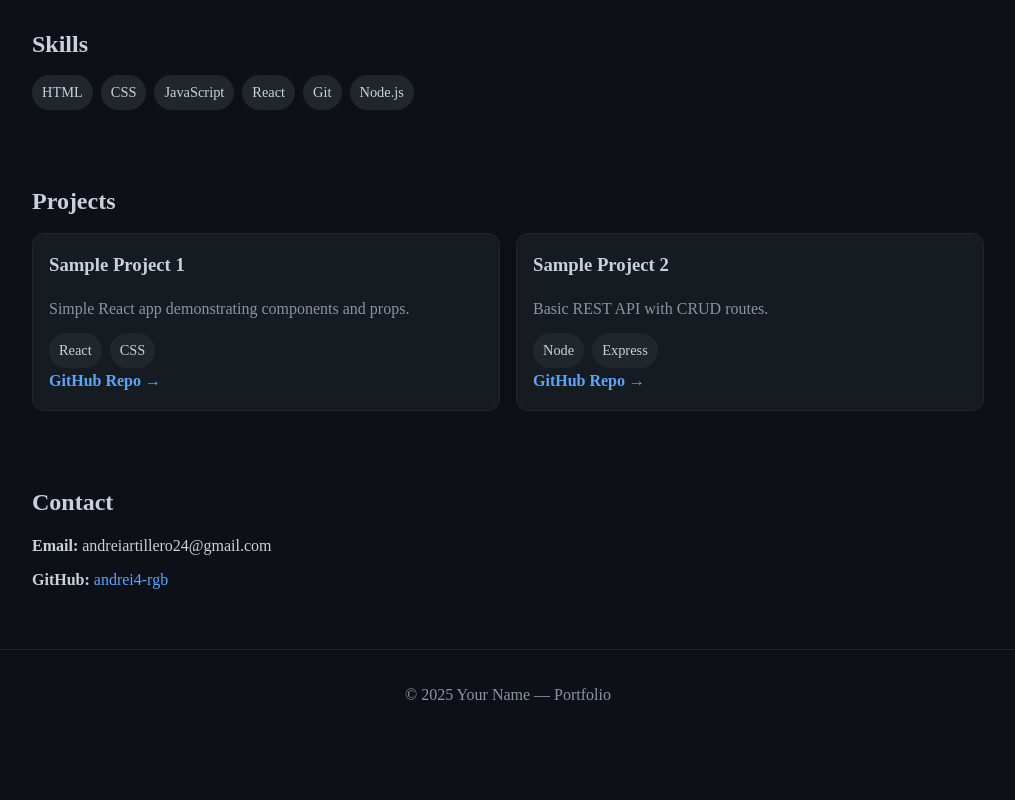
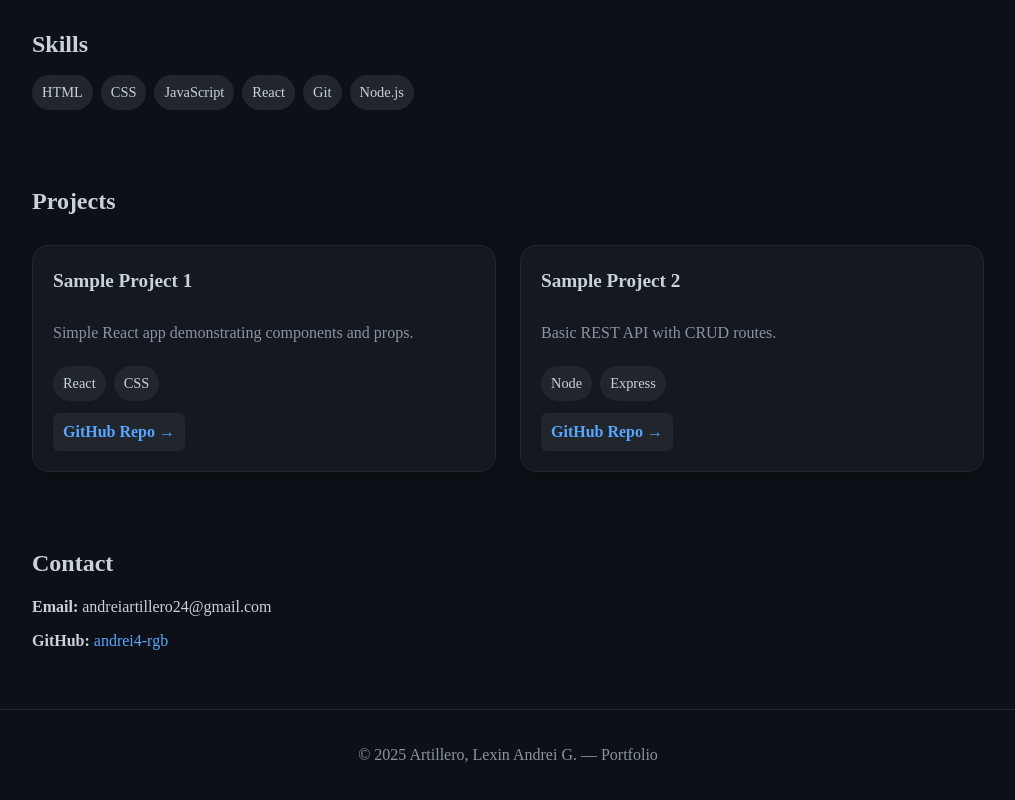
Before and after one commit to andrei4-rgb/portfolio, a React (Create React App) app: page / in a window 1280 px wide. Shown: the part 688-1488 px from the top of the page, without its empty margins (132-1147 px from the left). Before the commit the page ends 1427 px from the top, so only its background shows below. Built offline with nearby package versions, Linux system fonts and the light colour scheme.

Commit message:
updated again

```diff
--- a/src/App.css
+++ b/src/App.css
@@ -16,6 +16,7 @@ html, body, main {
   color: var(--text);
   font-family: 'Times New Roman', Times, serif;
   line-height: 1.6;
+  scroll-behavior: smooth;
 }
 
 
@@ -29,6 +30,7 @@ a:hover {
 }
 
 .header {
+  --bg: linear-gradient(135deg, #0d1117, #161b22);
   background: var(--bg);
   border-bottom: 1px solid var(--muted);
   padding-bottom: 16px;
@@ -99,30 +101,61 @@ a:hover {
 
 .grid {
   display: grid;
-  grid-template-columns: repeat(auto-fit, minmax(260px, 1fr));
-  gap: 16px;
+  grid-template-columns: repeat(auto-fit, minmax(280px, 1fr));
+  gap: 24px;
+  padding-top: 12px;
 }
 
+
 .project-card {
-  background: var(--card);
+  background: rgba(22, 27, 34, 0.8);
   border: 1px solid var(--muted);
-  border-radius: 12px;
-  padding: 16px;
-  transition: transform 0.2s ease;
+  border-radius: 16px;
+  padding: 20px;
+  box-shadow: 0 4px 12px rgba(0, 0, 0, 0.3);
+  transition: transform 0.2s ease, box-shadow 0.2s ease;
+  display: flex;
+  flex-direction: column;
+  justify-content: space-between;
+  min-height: 220px;
 }
+
 .project-card:hover {
-  transform: translateY(-4px);
+  transform: translateY(-6px);
+  box-shadow: 0 6px 16px rgba(0, 0, 0, 0.4);
 }
+
 .project-card h3 {
-  margin: 0 0 6px;
+  margin: 0 0 8px;
+  font-size: 1.2rem;
 }
+
 .project-card .desc {
   color: var(--subtext);
   margin-bottom: 12px;
+  flex-grow: 1;
 }
+
+.project-card .tags {
+  margin-bottom: 12px;
+}
+
 .project-card .link {
+  align-self: flex-start;
   font-weight: 600;
+  color: var(--accent);
+  text-decoration: none;
+  padding: 6px 10px;
+  border-radius: 6px;
+  background-color: var(--muted);
+  transition: background-color 0.2s ease;
 }
+
+.project-card .link:hover {
+  background-color: var(--accent);
+  color: var(--bg);
+}
+
 
 .contact-list {
   list-style: none;
@@ -138,3 +171,14 @@ a:hover {
   text-align: center;
   color: var(--subtext);
 }
+
+@keyframes fadeIn {
+  from {
+    opacity: 0;
+    transform: translateY(20px);
+  }
+  to {
+    opacity: 1;
+    transform: translateY(0);
+  }
+}
--- a/src/App.js
+++ b/src/App.js
@@ -105,7 +105,7 @@ function Contact() {
 function Footer() {
   return (
     <footer className="footer">
-      <p>© {new Date().getFullYear()} Your Name — Portfolio</p>
+      <p>© {new Date().getFullYear()} Artillero, Lexin Andrei G. — Portfolio</p>
     </footer>
   );
 }
```
